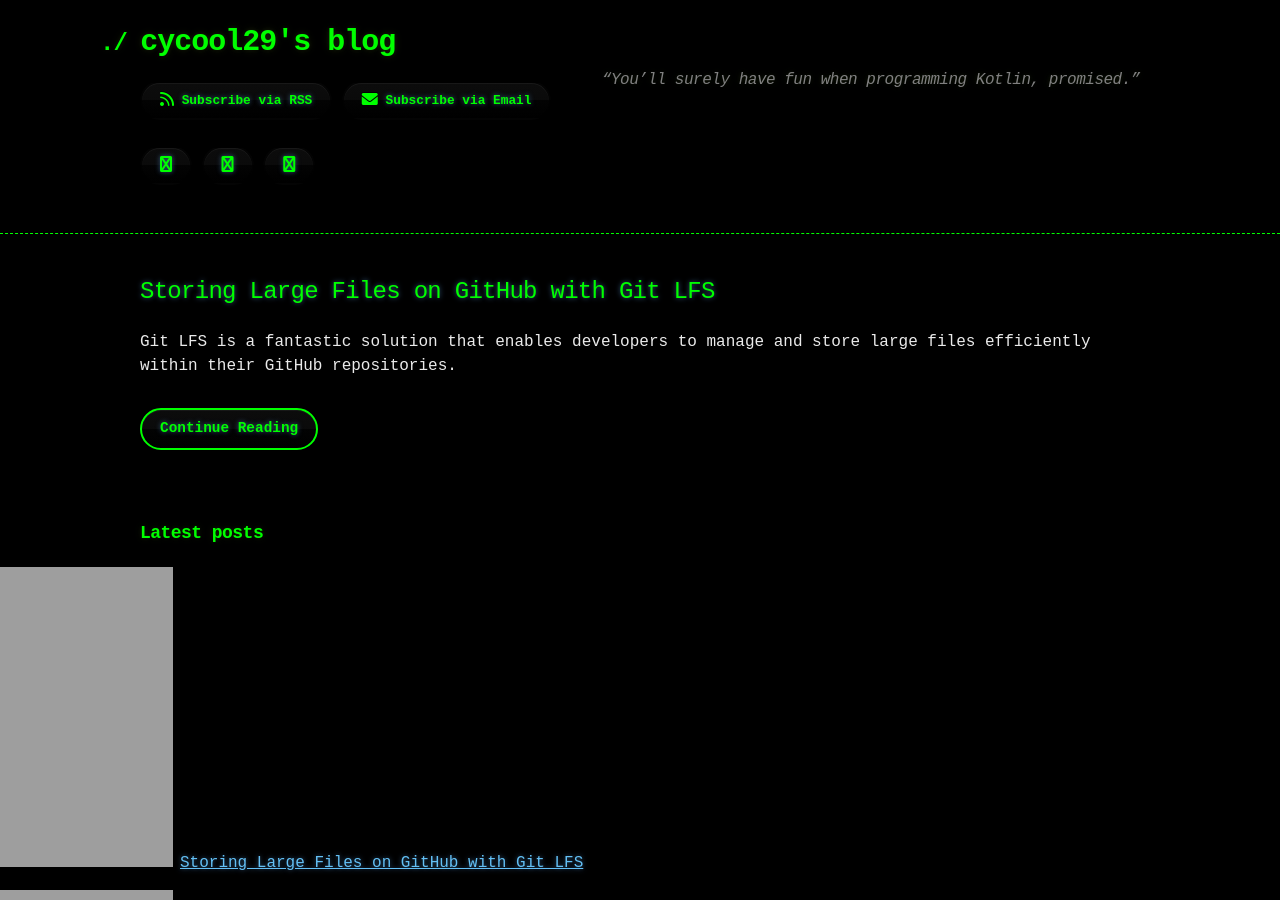
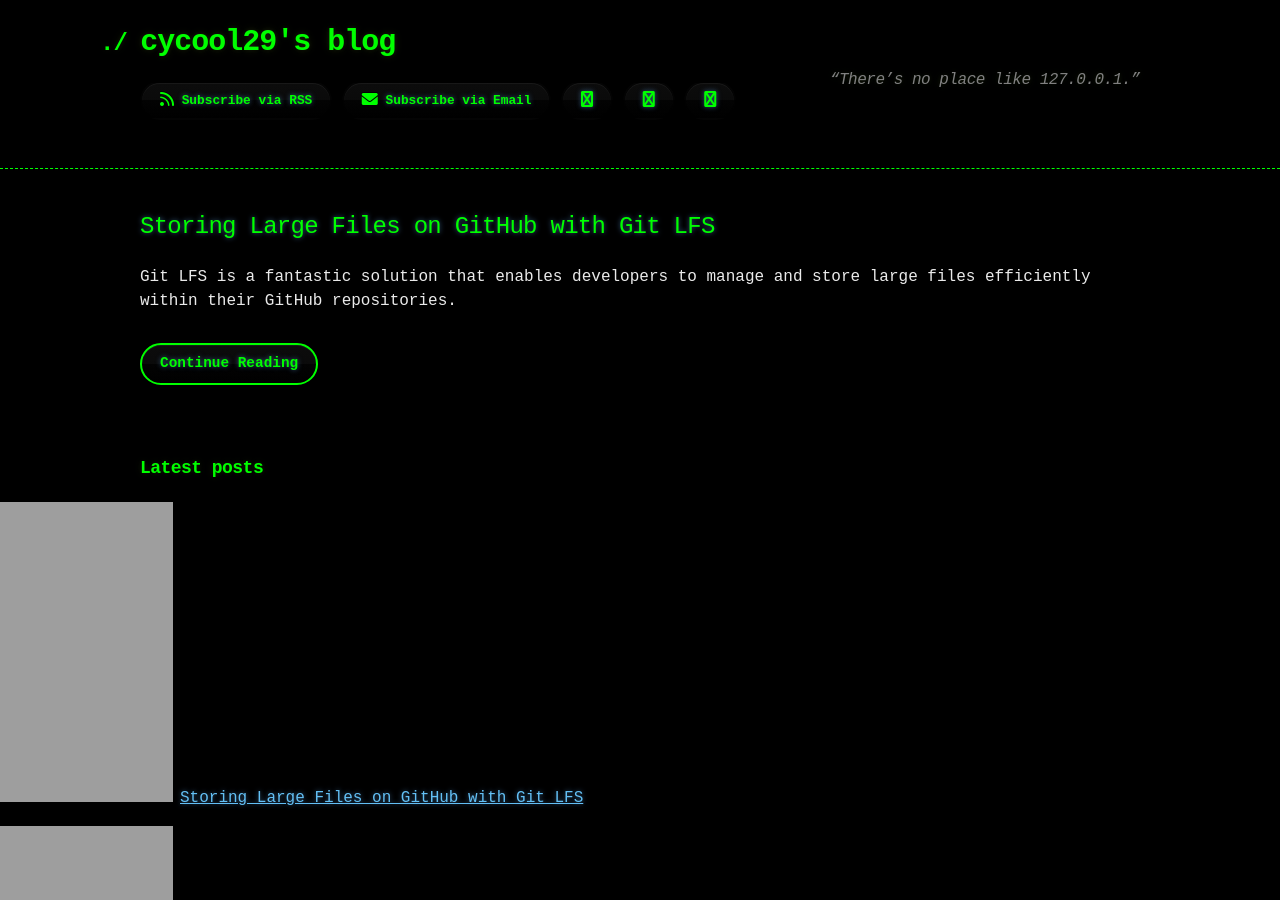
Before and after one commit to cycool29/cycool29.github.io, a Jekyll site: the page built from index.md, in a window 1280 px wide and 900 px high. Built offline with Jekyll 4.4.1, drawn with Linux system fonts in a browser that asks for light colours; a style sheet for code colours, icons or effects is not loaded.

Commit message:
Update quotes

```diff
--- a/_config.yml
+++ b/_config.yml
@@ -1,5 +1,5 @@
 title: cycool29's blog
-description: "“You’ll surely have fun when programming Kotlin, promised.” "
+description: "“There’s no place like 127.0.0.1.” "
 bio: A high school student. Intermediate in Python, Git, Bash. Learning JavaScript. He/Him. "
 author: cycool29
 url: https://cycool29.github.io
```
